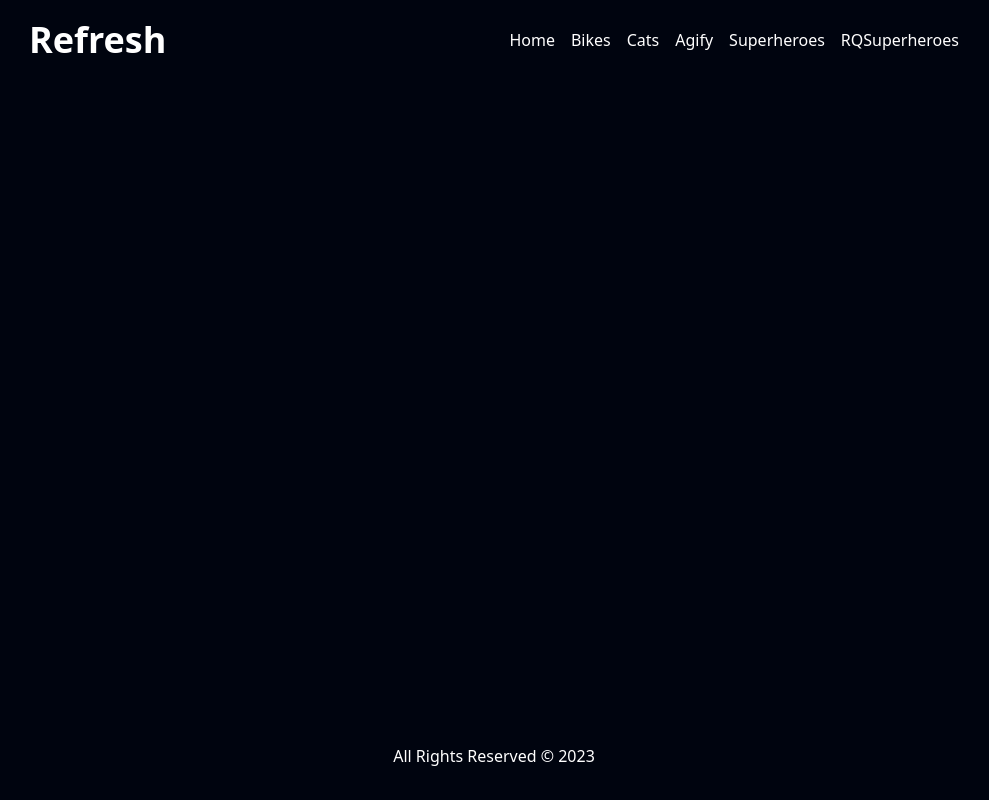
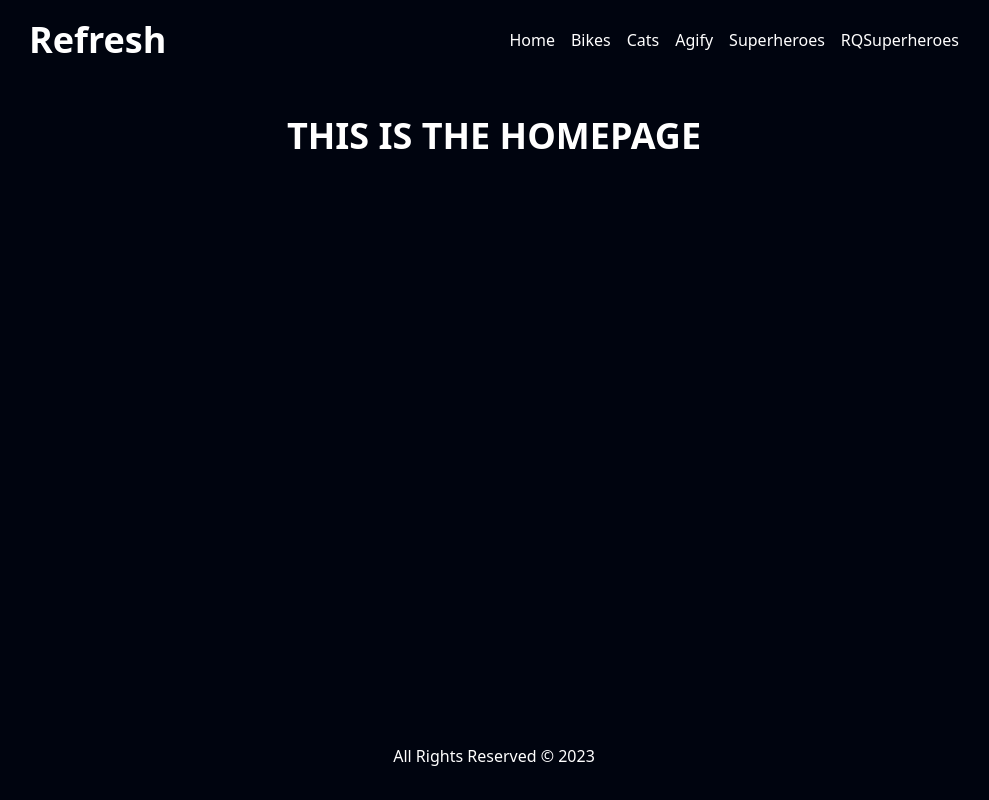
Before and after one commit to JoelOgira/Refresh, a React (Vite) app: page / in a window 1280 px wide. Shown: the whole page, without its empty margins (146-1135 px from the left). Built offline with nearby package versions, Linux system fonts and the light colour scheme; no server answers.

Commit message:
Added items to home component

```diff
--- a/src/Components/Home/Home.jsx
+++ b/src/Components/Home/Home.jsx
@@ -1,7 +1,9 @@
 const Home = () => {
     return (
         <div className="text-white container overflow-y-auto grow mx-auto md:w-3/4">
-
+            <h1 className="text-center uppercase text-4xl py-6 font-extrabold">
+                This is the homepage
+            </h1>
         </div>
     )
 }
```
